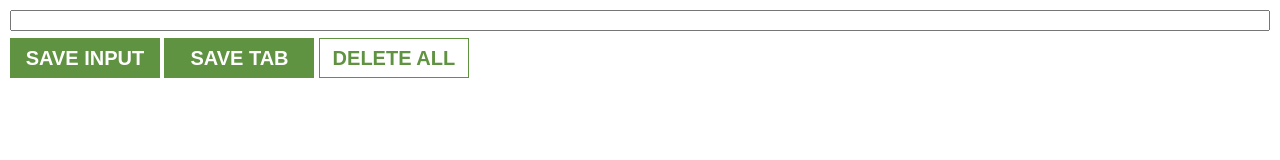
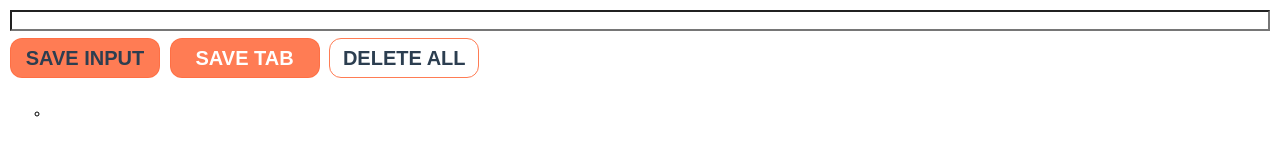
Before and after one commit to AlTryx/Lead-Tracker, a browser extension: page index.html in a window 1280 px wide. Both pictures are taken after a click on the button "SAVE INPUT". Drawn offline with Linux system fonts and the light colour scheme.

Commit message:
Styling changed

```diff
--- a/chrome_extension.js
+++ b/chrome_extension.js
@@ -14,9 +14,6 @@ if (leadsFromLocalStorage) {
 }
 
 tabBtn.addEventListener("click", function(){
-
-  //chrome.tabs.query({active: true, currentWindow: true}, function(tabs){
-  //})
 
   chrome.tabs.query({active: true, currentWindow: true}, function(tabs){
   myLeads.push(tabs[0].url)
--- a/index.html
+++ b/index.html
@@ -10,8 +10,8 @@
 
 <body>
 <input type="text" id="input-el" onfocus="this.value=''" value=" ">
-<button class = " glow-on-hover" id="input-btn">SAVE INPUT</button>
-<button id="tab-btn" >SAVE TAB</button>
+<button class = "first" id="input-btn">SAVE INPUT</button>
+<button class = "first" id="tab-btn" >SAVE TAB</button>
 <button id="delete-btn">DELETE ALL</button>
 <ul id="ul-el"></ul>
 
--- a/style.css
+++ b/style.css
@@ -1,11 +1,13 @@
 body {
+  background:white;
   min-width: 400px;
   margin: 0;
   padding: 10px;
-  font-family: Arial, Helvetica, sans-serif;
+  font-family: Monospace, Helvetica, sans-serif;
 }
 
 input {
+  font-family: Monospace, Helvetica, sans-serif;
   width: 100%;
   padding-left: 10px;
   padding-right: 10px;
@@ -13,22 +15,36 @@ input {
 }
 
 button {
-  background: #5f9341;
+  cursor:pointer;
+
   color: white;
+  border-radius: 0.6em;
   font-weight: bold;
   width: 150px;
   font-size: 20px;
   height: 40px;
-  border: 1px solid #5f9341;
+  border: 1px solid rgba(255, 111, 67, 0.904);
   margin-bottom: 7px;
   margin-top: 7px;
   transition: all 0.2s ease;
+  background: rgba(255, 111, 67, 0.904);
+  &:hover,
+  &:focus {
+    color: #2c3e50;
+    outline: 0;
+  }
 }
 
 #delete-btn {
-  background: white;
-  color: #5f9341;
+  background-color: transparent;
+  color: #2c3e50;
+  &:hover,
+  &:focus {
+    color: rgba(255, 111, 67, 0.904);
+    outline: 0;
+  }
 }
+
 
 #delete-btn:active {
   transform: scale(0.96)
@@ -40,15 +56,26 @@ button:active {
 
 ul {
   margin-top: 20px;
-  list-style: none;
-  padding-left: 0;
+  list-style-type: circle;
+  padding-left: 0.1;
 
 }
 
 li {
+  list-style-type: circle;
   margin-top: 5px;
 }
 
 li a {
-  color: #5f9341;
+  color: rgba(255, 111, 67, 0.904);
 }
+
+.first {
+  transition: box-shadow 300ms ease-in-out, color 300ms ease-in-out;
+  &:hover {
+    box-shadow: 0 0 40px 40px rgba(255, 111, 67, 0.904) inset;
+  }
+}
+input{
+  background: transparent;
+}
```
